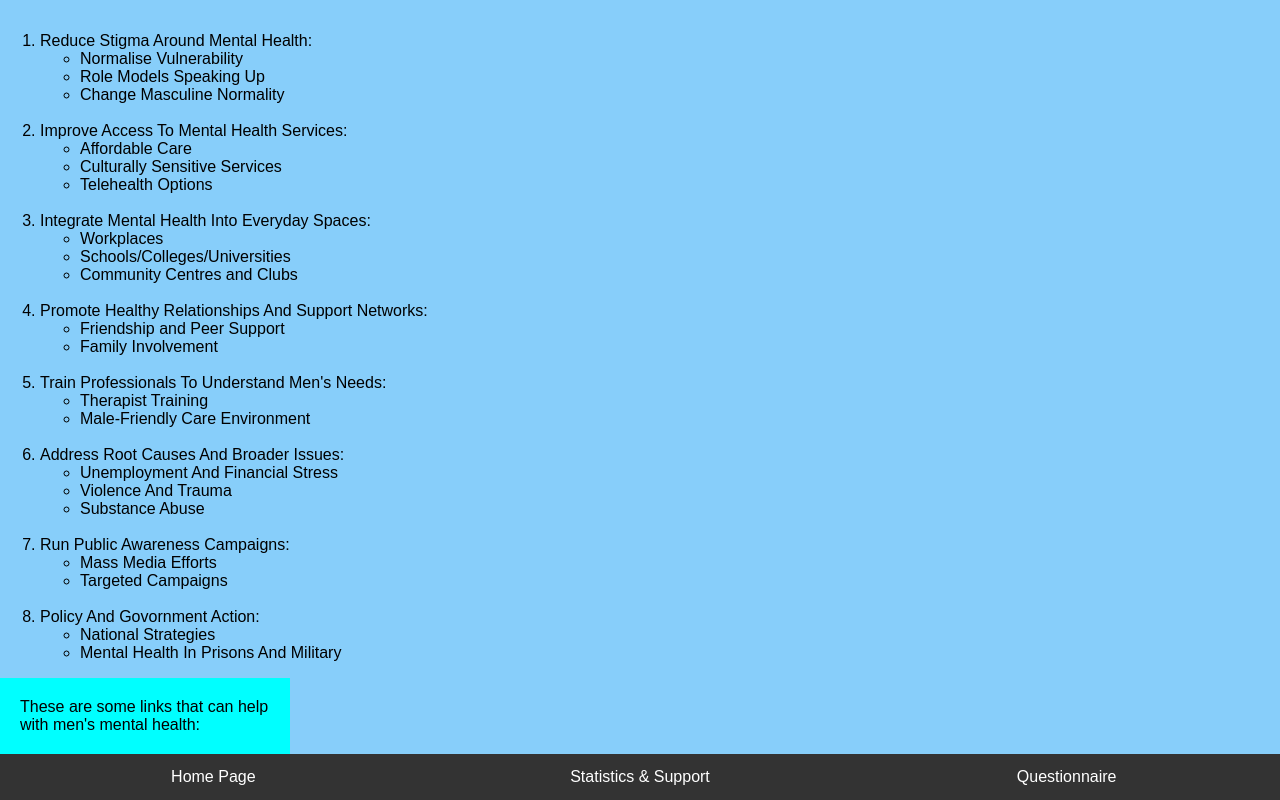
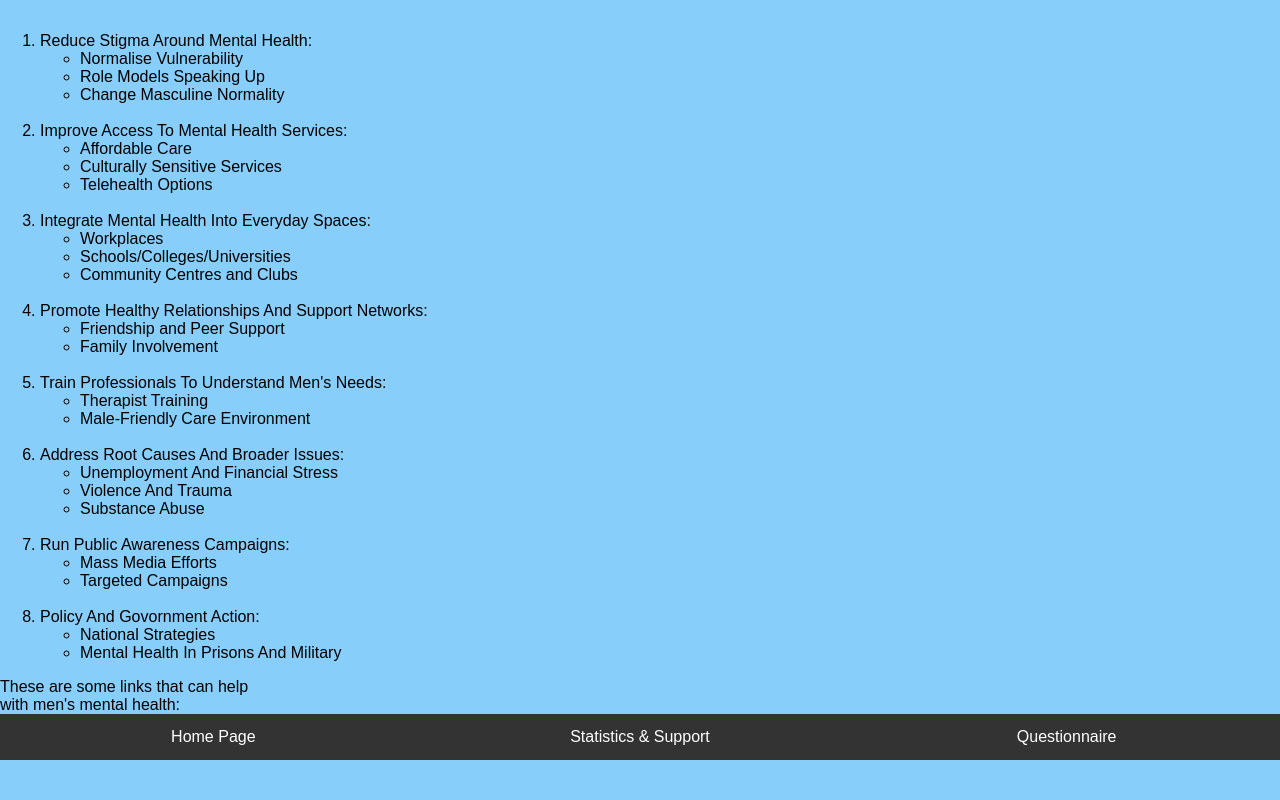
Before and after one commit to Ranny-leigh/First-Website, a plain HTML site: page index.html in a window 1280 px wide. Shown: the part 4204-5004 px from the top of the page. After the commit the page ends 4964 px from the top, so only its background shows below. Drawn offline with Linux system fonts and the light colour scheme.

Commit message:
Update style.css

```diff
--- a/style.css
+++ b/style.css
@@ -72,9 +72,8 @@ body{
 
 .sidebar1{
     width:250px;
-    background-color: aqua;
-    color:black;
-    padding:20px;
+    height:100%
+
 }
 
 .container1{
```
